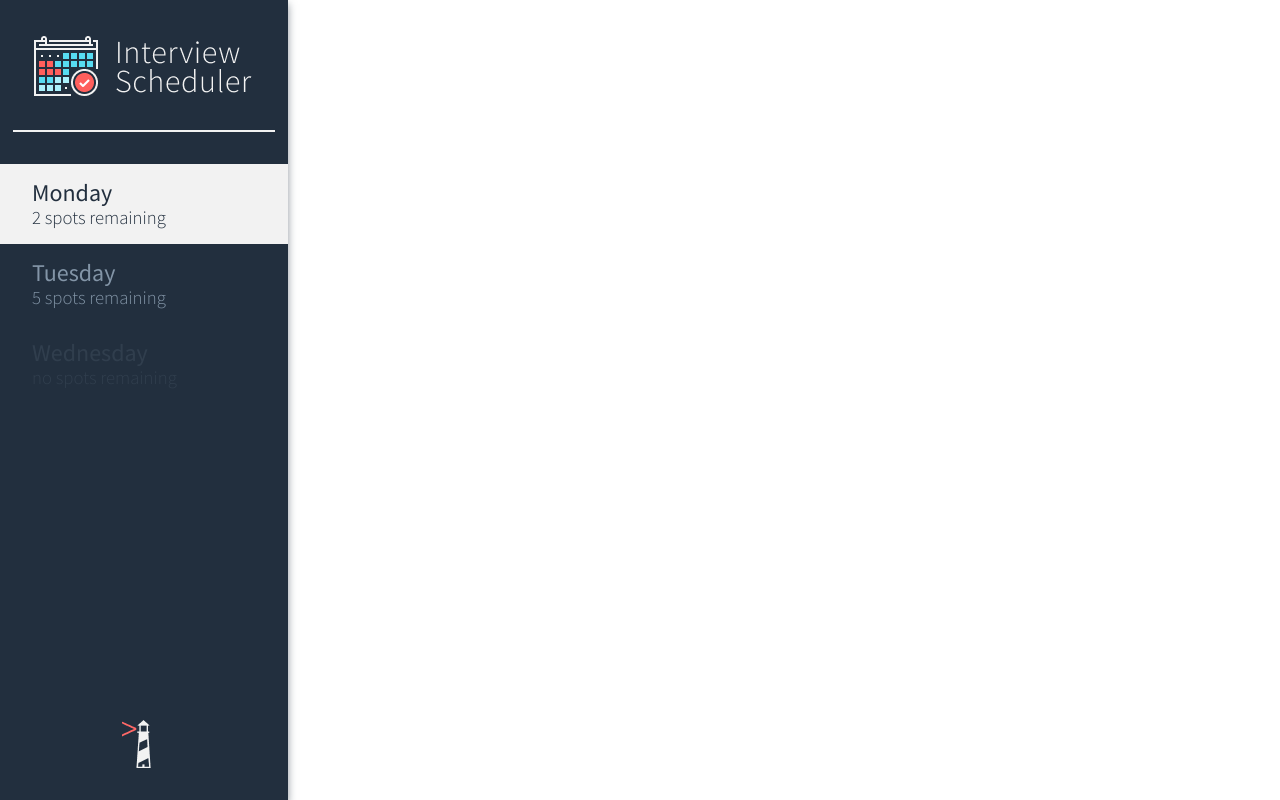
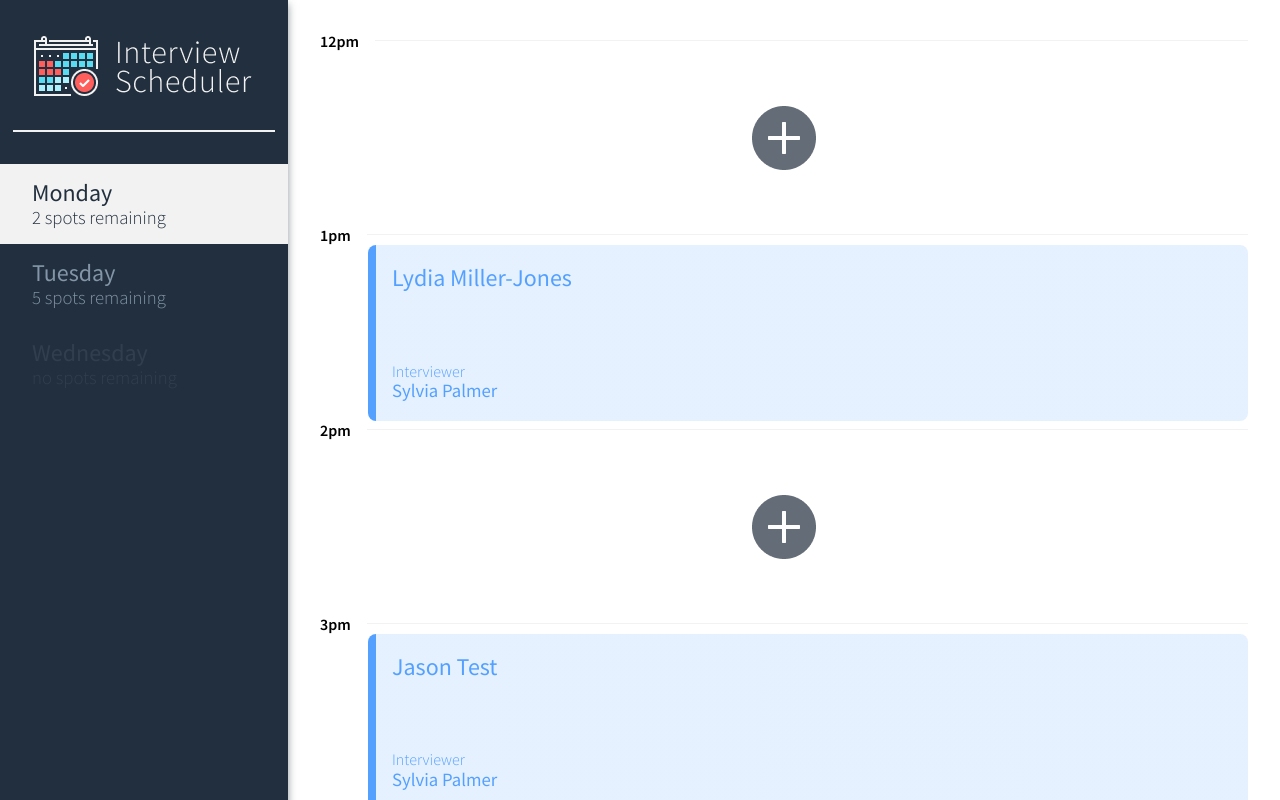
Before and after one commit to jmelnikel/scheduler, a React (Create React App) app: page / in a window 1280 px wide. Shown: the top 800 px of the page. Built offline with nearby package versions, Linux system fonts and the light colour scheme.

Commit message:
finish appoiontments, start API

```diff
--- a/src/components/Application.jsx
+++ b/src/components/Application.jsx
@@ -1,9 +1,8 @@
 import React, { useState } from "react";
 import "./Application.scss";
 import DayList from './DayList'
+import Appointment from './Appointment'
 
-export default function Application(props) {
-  const [day, setDay] = useState("Monday")
 
 const days = [
   {
@@ -22,6 +21,55 @@ export default function Application(props) {
     spots: 0,
   },
 ];
+
+const appointments = [
+  {
+    id: 1,
+    time: "12pm",
+  },
+  {
+    id: 2,
+    time: "1pm",
+    interview: {
+      student: "Lydia Miller-Jones",
+      interviewer: {
+        id: 1,
+        name: "Sylvia Palmer",
+        avatar: "https://i.imgur.com/LpaY82x.png",
+      }
+    }
+  },
+  {
+    id: 3,
+    time: "2pm",
+  },
+  {
+    id: 4,
+    time: "3pm",
+    interview: {
+      student: "Jason Test",
+      interviewer: {
+        id: 1,
+        name: "Sylvia Palmer",
+        avatar: "https://i.imgur.com/LpaY82x.png",
+      }
+    }
+  },
+  {
+    id: 5,
+    time: "4pm",
+  }
+];
+
+
+export default function Application(props) {
+  const [day, setDay] = useState("Monday")
+
+  const appointmentsList = appointments.map((appointment) => {
+    const { id, time, interview } = appointment;
+    return <Appointment key={id} time={time} interview={interview} />
+  });
+
 
   return (
     <main className="layout">
@@ -46,7 +94,8 @@ export default function Application(props) {
         />
       </section>
       <section className="schedule">
-        {/* Replace this with the schedule elements durint the "The Scheduler" activity. */}
+        {appointmentsList}
+        <Appointment key="last" time="5pm" />
       </section>
     </main>
   );
--- a/src/components/Appointment/Confirm.jsx
+++ b/src/components/Appointment/Confirm.jsx
@@ -11,7 +11,7 @@ const Confirm = (props) => {
 
   return (
     <main className="appointment__card appointment__card--confirm">
-      <h1 className="text--semi-bold">Delete the appointment?</h1>
+      <h1 className="text--semi-bold">{message}</h1>
       <section className="appointment__actions">
         <Button danger onClick={onCancel}>Cancel</Button>
         <Button danger onClick={onConfirm}>Confirm</Button>
--- a/src/components/Appointment/index.jsx
+++ b/src/components/Appointment/index.jsx
@@ -1,17 +1,25 @@
 import React from 'react';
 import PropTypes from 'prop-types';
+import Header from './Header';
+import Show from './Show';
+import Empty from './Empty';
 import './styles.scss'
 
 const Appointment = (props) => {
+  const { interview, time } = props
 
   return (
     <article className="appointment">
-
+      <Header time={time} />
+      {interview ?
+        <Show student={interview.student} interviewer={interview.interviewer} /> :
+        <Empty />}
     </article>
   )
 }
 Appointment.propTypes = {
-
+  interview: PropTypes.object,
+  time: PropTypes.string,
 }
 
 export default Appointment;
--- a/src/components/DayList.jsx
+++ b/src/components/DayList.jsx
@@ -17,7 +17,7 @@ const DayList = (props) => {
         name={name}
         spots={spots}
         selected={name === day}
-        setDay={setDay}
+        setDay={() => setDay(name)}
       />
     )
   })
--- a/src/components/DayListItem.jsx
+++ b/src/components/DayListItem.jsx
@@ -26,7 +26,7 @@ const DayListItem = (props) => {
   }
 
   return (
-    <li className={dayClass} onClick={() => setDay(name)}>
+    <li className={dayClass} onClick={setDay}>
       <h2 className="text--regular">{name}</h2>
       <h3 className="text--light">{formatSpots(spots)}</h3>
     </li>
```
Also changed, not shown: src/components/Appointment/Form.jsx (added, +58 -0 lines), src/components/InterviewerList.jsx (+3 -5 lines), stories/index.jsx (+30 -1 lines). Lines whose indentation alone changed are shown as unchanged.
